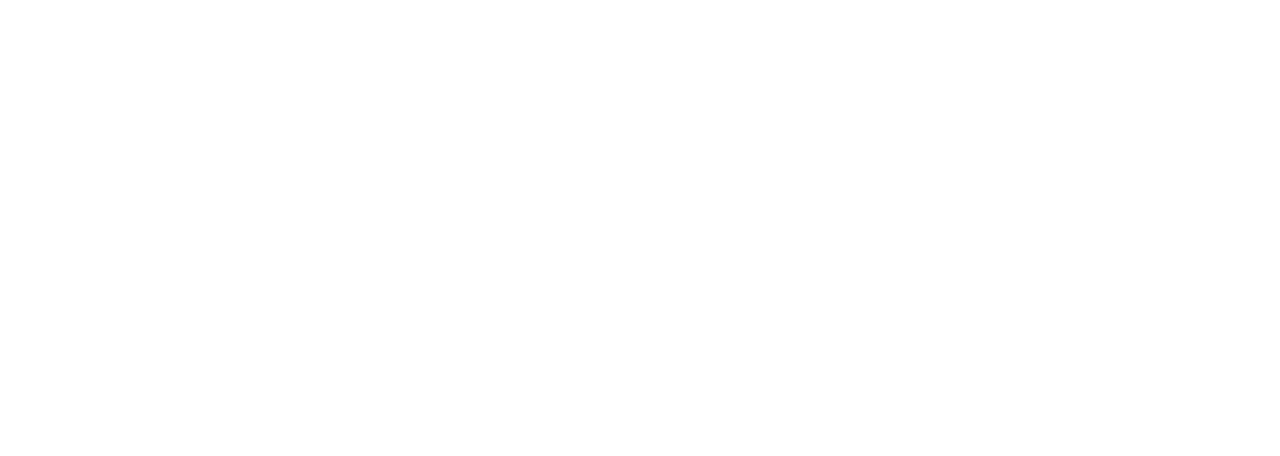
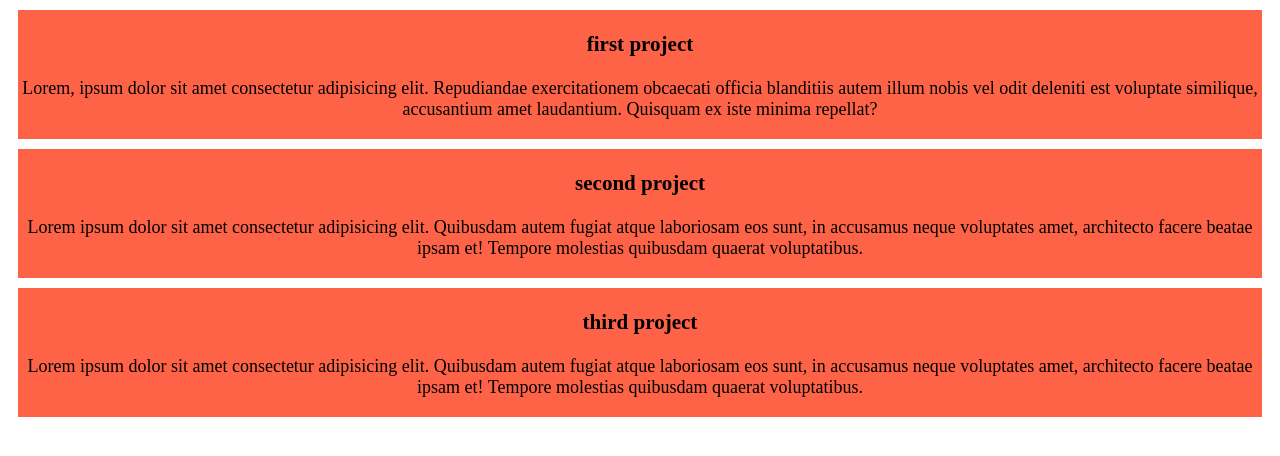
Before and after one commit to aminulweb3/portfolio-html-css, a plain HTML site: page index.html in a window 1280 px wide. Drawn offline with Linux system fonts and the light colour scheme.

Commit message:
added the second step

```diff
--- /dev/null
+++ b/index.css
@@ -0,0 +1,8 @@
+div{
+
+font-size: 18px;
+border: 1px solid tomato;
+background-color: tomato;
+margin: 10px;
+text-align: center;
+}
--- a/index.html
+++ b/index.html
@@ -4,8 +4,21 @@
 	<meta charset="UTF-8">
 	<meta name="viewport" content="width=device-width, initial-scale=1.0">
 	<title>Html Protfolio</title>
+	<link rel="stylesheet" href="index.css">
 </head>
 <body>
+	<div>
+		<h3>first project</h3>
+		<p>Lorem, ipsum dolor sit amet consectetur adipisicing elit. Repudiandae exercitationem obcaecati officia blanditiis autem illum nobis vel odit deleniti est voluptate similique, accusantium amet laudantium. Quisquam ex iste minima repellat?</p>
+	</div>
+	<div>
+		<h3>second project</h3>
+		<p>Lorem ipsum dolor sit amet consectetur adipisicing elit. Quibusdam autem fugiat atque laboriosam eos sunt, in accusamus neque voluptates amet, architecto facere beatae ipsam et! Tempore molestias quibusdam quaerat voluptatibus.</p>
+	</div>
+	<div>
+		<h3>third project</h3>
+		<p>Lorem ipsum dolor sit amet consectetur adipisicing elit. Quibusdam autem fugiat atque laboriosam eos sunt, in accusamus neque voluptates amet, architecto facere beatae ipsam et! Tempore molestias quibusdam quaerat voluptatibus.</p>
+	</div>
 
 </body>
 </html>
```
